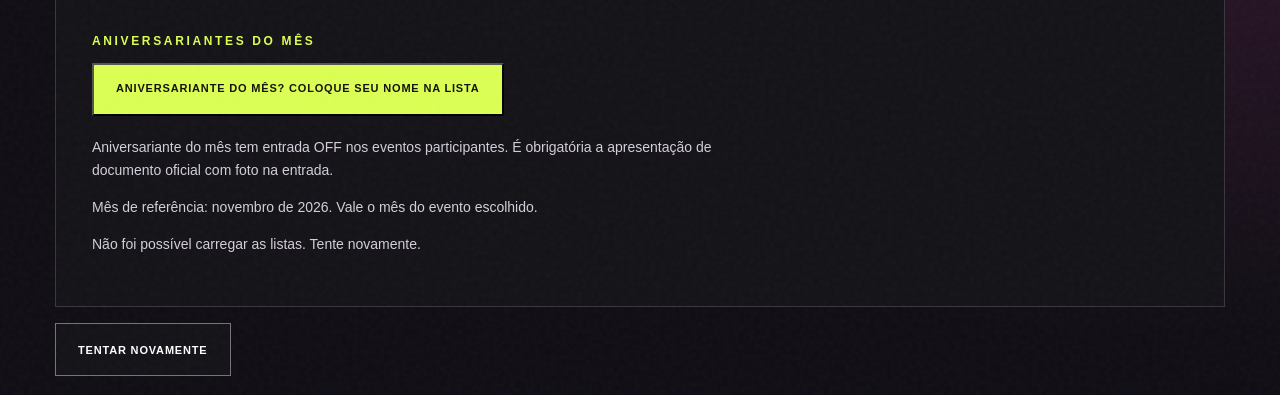
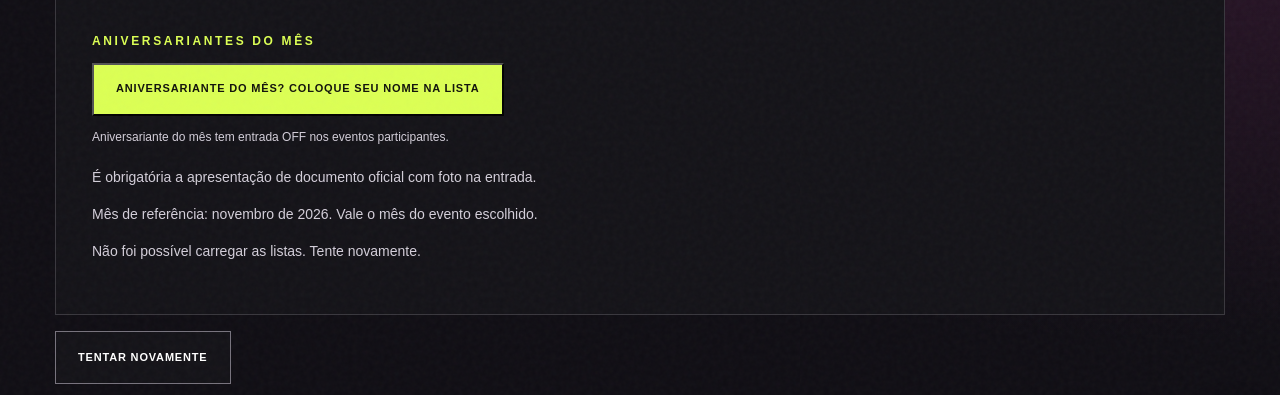
Before and after one commit to djguilhermegoa-hash/dukehaus, a plain HTML site: page index.html in a window 1280 px wide. Both pictures are taken after a click on the button "ANIVERSARIANTE DO MÊS? COLOQUE SEU NOME NA LISTA". Shown: the part 321-716 px from the top of the page. Drawn offline with Linux system fonts and the light colour scheme; no server answers.

Commit message:
Mostra a entrada OFF no cartão de aniversariantes

```diff
--- a/index.html
+++ b/index.html
@@ -49,11 +49,12 @@
     <article class="list-card" id="birthday-card">
       <h3 class="eyebrow">ANIVERSARIANTES DO MÊS</h3>
       <button class="btn btn-green list-toggle" id="birthday-toggle" type="button" aria-expanded="false" aria-controls="birthday-panel">ANIVERSARIANTE DO MÊS? COLOQUE SEU NOME NA LISTA</button>
+      <p class="off-notice" id="birthday-benefit">Aniversariante do mês tem entrada OFF nos eventos participantes.</p>
       <div class="list-panel" id="birthday-panel" hidden>
-        <p id="birthday-rule">Aniversariante do mês tem entrada OFF nos eventos participantes. É obrigatória a apresentação de documento oficial com foto na entrada.</p>
+        <p id="birthday-rule">É obrigatória a apresentação de documento oficial com foto na entrada.</p>
         <p id="birthday-reference"></p>
         <p id="birthday-availability" role="status"></p>
-        <form id="birthday-form" aria-describedby="birthday-rule" hidden>
+        <form id="birthday-form" aria-describedby="birthday-benefit birthday-rule" hidden>
           <fieldset>
             <label>Nome completo<input name="name" autocomplete="name" maxlength="120" required/></label>
             <label>Data de nascimento<input name="birthDate" type="date" autocomplete="bday" required/></label>
```
